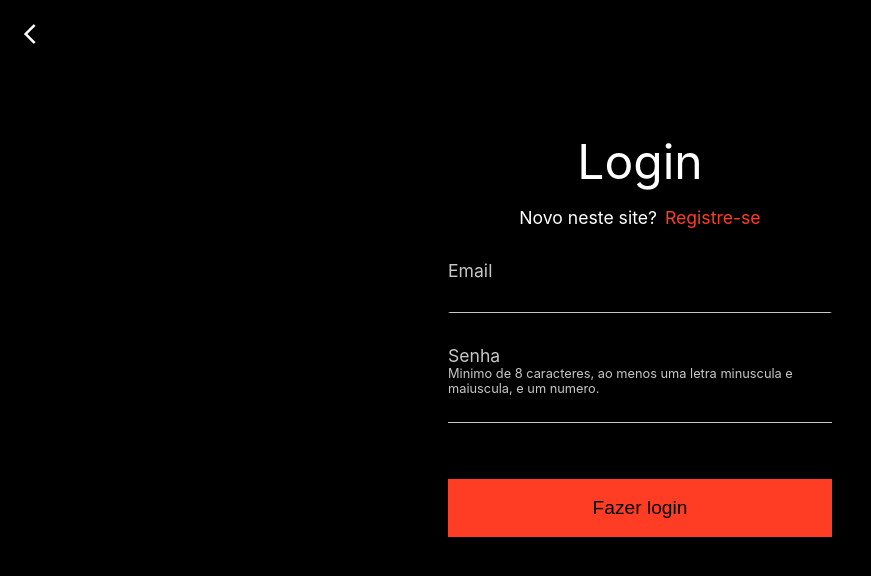
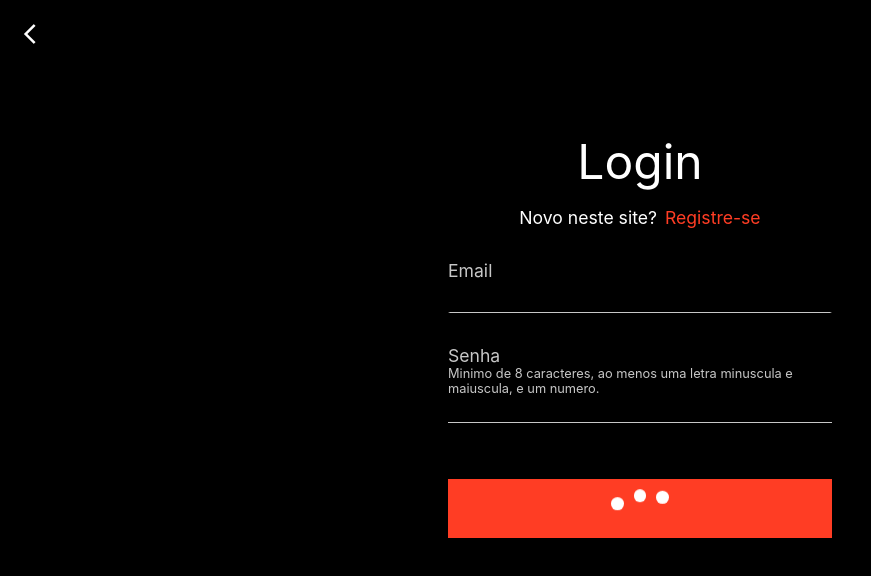
Before and after one commit to Adson-Gomes-Oliveira/pagoshop-frontend, a React (Create React App) app: page /login in a window 1280 px wide. Shown: the top 576 px of the page, without its empty margins (0-871 px from the left). Built offline with nearby package versions, Linux system fonts and the light colour scheme; no server answers.

Commit message:
<feat> Adding bouncing balls to loading

```diff
--- /dev/null
+++ b/src/components/BouncingBalls.jsx
@@ -0,0 +1,14 @@
+import React from 'react';
+import './styles/BouncingBalls.css';
+
+function BouncingBalls() {
+  return (
+    <>
+      <div className="ball" />
+      <div className="ball" />
+      <div className="ball" />
+    </>
+  );
+}
+
+export default BouncingBalls;
--- a/src/components/Loading.jsx
+++ b/src/components/Loading.jsx
@@ -1,10 +1,13 @@
 import React, { useContext, useState, useEffect } from 'react';
+import { useLocation } from 'react-router-dom';
 import TrooperContext from '../context/TrooperContext';
 import './styles/Loading.css';
+import BouncingBalls from './BouncingBalls';
 
 function Loading() {
   const [phraseShow, setPhraseShow] = useState(0);
   const { loadLevel } = useContext(TrooperContext);
+  const location = useLocation();
 
   useEffect(() => {
     setPhraseShow(Math.floor(Math.random() * 9));
@@ -22,6 +25,10 @@ function Loading() {
     'Patrulhando sistema imperial',
   ];
 
+  if (location.pathname !== '/') {
+    return <BouncingBalls />;
+  }
+
   return (
     <section className="loading">
       <span className="phrase">{loadPhrases[phraseShow]}</span>
--- /dev/null
+++ b/src/components/styles/BouncingBalls.css
@@ -0,0 +1,28 @@
+.ball {
+  background-color: white;
+  width: 0.8rem;
+  height: 0.8rem;
+  border-radius: 50%;
+  animation: bounce 0.8s linear infinite alternate-reverse;
+  margin: 0.3rem;
+}
+
+@keyframes bounce {
+  0% {
+    transform: translateY(0);
+  }
+  50% {
+    transform: translateY(-1rem);
+  }
+  0% {
+    transform: translateY(0);
+  }
+}
+
+.ball:nth-child(2) {
+  animation-delay: 0.2s;
+}
+
+.ball:nth-child(3) {
+  animation-delay: 0.4s;
+}
--- a/src/pages/Login.jsx
+++ b/src/pages/Login.jsx
@@ -1,7 +1,9 @@
-import React, { useState } from 'react';
+import React, { useState, useContext } from 'react';
 import { useNavigate } from 'react-router-dom';
 import requester from '../helpers/requester';
 import './styles/Login.css';
+import TrooperContext from '../context/TrooperContext';
+import Loading from '../components/Loading';
 
 function Login() {
   const [loginInputs, setLoginInput] = useState({
@@ -9,6 +11,7 @@ function Login() {
     password: '',
   });
   const [showError, setShowError] = useState(false);
+  const { loading, setLoading } = useContext(TrooperContext);
   const navigate = useNavigate();
 
   const handleChangeLogin = (event) => {
@@ -22,6 +25,8 @@ function Login() {
   };
 
   const handleClickLogin = async () => {
+    setLoading(true);
+
     const response = await requester('authorization', 'login', {
       email: loginInputs.email,
       password: loginInputs.password,
@@ -38,6 +43,7 @@ function Login() {
     localStorage.setItem('user', JSON.stringify(userData));
     localStorage.setItem('token', userToken);
 
+    setLoading(false);
     navigate('/');
   };
 
@@ -90,7 +96,7 @@ function Login() {
         type="button"
         onClick={handleClickLogin}
       >
-        Fazer login
+        {loading ? <Loading /> : 'Login'}
       </button>
     </section>
   );
--- a/src/pages/ShoppingCart.jsx
+++ b/src/pages/ShoppingCart.jsx
@@ -6,8 +6,9 @@ import TrooperContext from '../context/TrooperContext';
 import formatNumberToPrice from '../helpers/formatNumber';
 import requester from '../helpers/requester';
 import MainHeader from '../components/header/MainHeader';
+import CheckoutModal from '../components/checkout/CheckoutModal';
+import Loading from '../components/Loading';
 import './styles/ShoppingCart.css';
-import CheckoutModal from '../components/checkout/CheckoutModal';
 
 function ShoppingCart() {
   const [totalPrice, setTotalPrice] = useState(0);
@@ -16,6 +17,8 @@ function ShoppingCart() {
     setShowCheckoutModal,
     showCheckoutModal,
     setOrderId,
+    loading,
+    setLoading,
   } = useContext(TrooperContext);
 
   useEffect(() => {
@@ -29,6 +32,7 @@ function ShoppingCart() {
   }, [cart]);
 
   const handleClickCheckout = async () => {
+    setLoading(true);
     const recoverUser = localStorage.getItem('user');
     const recoverToken = localStorage.getItem('token');
     const parsedUser = JSON.parse(recoverUser);
@@ -62,6 +66,7 @@ function ShoppingCart() {
     });
 
     setOrderId(responseOrder.id);
+    setLoading(false);
     setShowCheckoutModal(true);
   };
 
@@ -99,7 +104,7 @@ function ShoppingCart() {
                 type="button"
                 onClick={handleClickCheckout}
               >
-                Checkout
+                {loading ? <Loading /> : 'Checkout'}
               </button>
               <div className="checkout-disclaimer">
                 <span className="material-icons-outlined">
--- a/src/pages/styles/Login.css
+++ b/src/pages/styles/Login.css
@@ -113,6 +113,9 @@
   margin: 2rem 0 4rem 0;
   font-size: 1.2rem;
   cursor: pointer;
+  display: flex;
+  justify-content: center;
+  align-items: flex-end;
 }
 
 .login-section .error-msg {
--- a/src/pages/styles/ShoppingCart.css
+++ b/src/pages/styles/ShoppingCart.css
@@ -75,6 +75,9 @@
   margin: 2.5rem 0 1rem 0;
   font-size: 1.1rem;
   cursor: pointer;
+  display: flex;
+  align-items: flex-end;
+  justify-content: center;
 }
 
 .shopping-cart-section .final-price .checkout-price button:hover {
```
